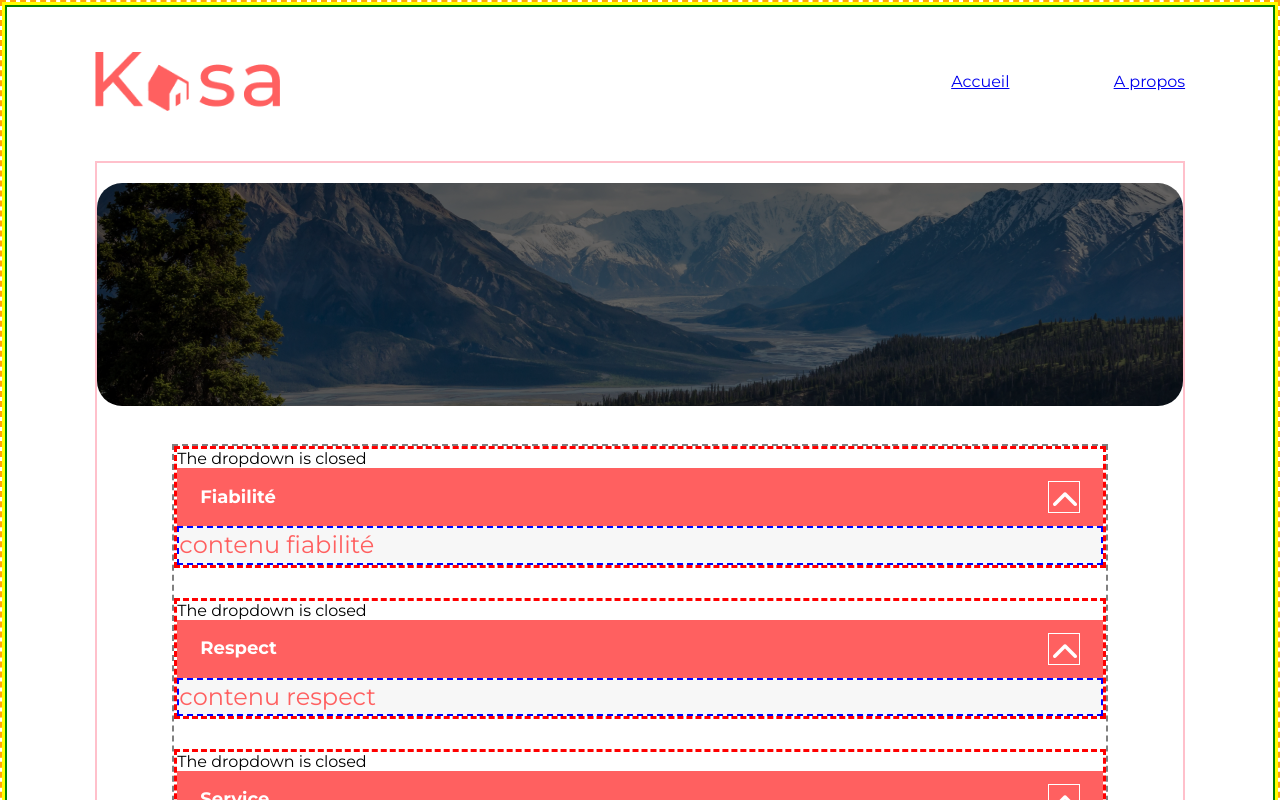
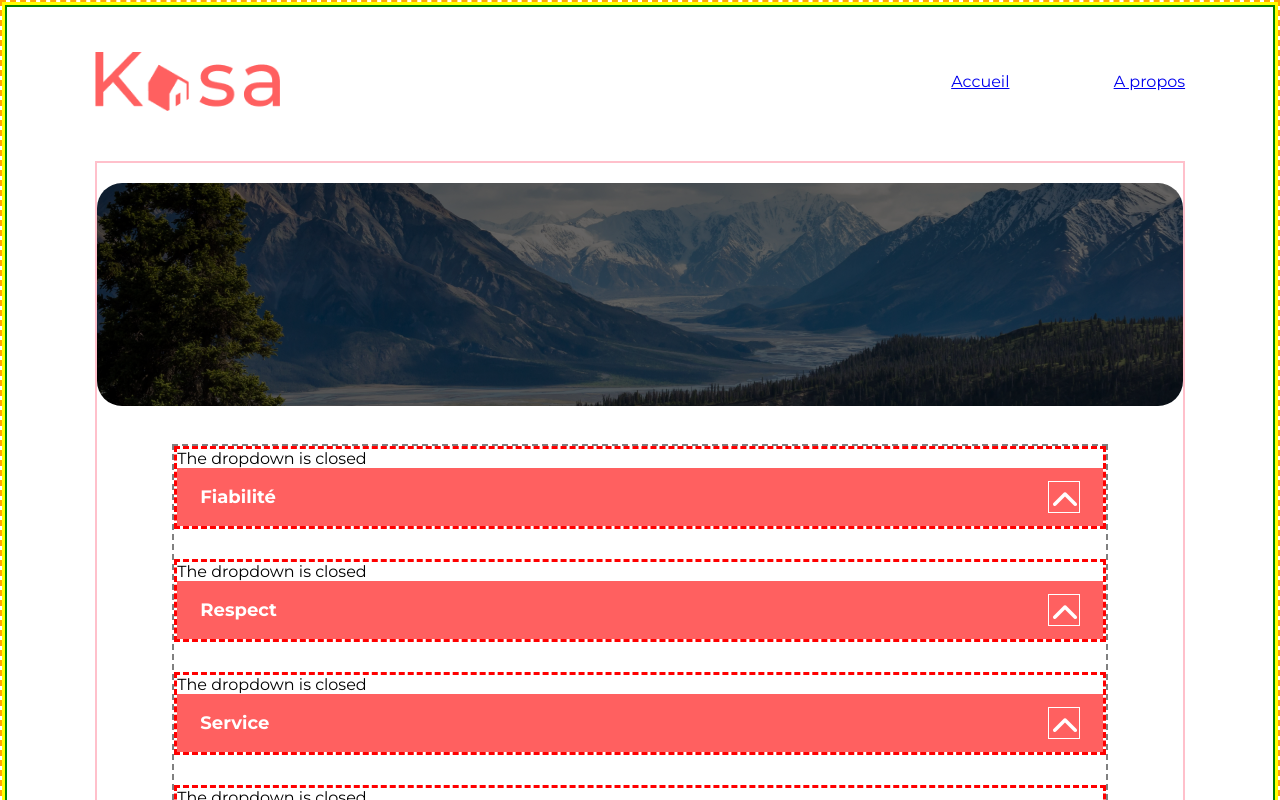
Before and after one commit to 7Flafleur/kasa, a React (Create React App) app: page /about in a window 1280 px wide. Shown: the top 800 px of the page. Built offline with nearby package versions, Linux system fonts and the light colour scheme.

Commit message:
8 apropos ready

```diff
--- a/src/components/Collapse.jsx
+++ b/src/components/Collapse.jsx
@@ -30,7 +30,7 @@ export default function Collapse(props){
             <div className="dropdown"><span className="keyword">{props.keyword}</span>
             <span className="icons" style={iconStyle} onClick={handleClick}></span>
             </div>
-            <li className="collapse_content">{props.content}</li>
+            <li className={`collapse_content ${isOpen? "visible" : "hidden"  }`}>{props.content}</li>
         </ul>
     )
 
--- a/src/styles/collapse.scss
+++ b/src/styles/collapse.scss
@@ -13,6 +13,7 @@
 }
 
 .collapse_content{
+
     border: blue dashed 2px;
     width:100%;
     margin:0;
@@ -24,6 +25,15 @@
     font-weight: 400;
     line-height: 142.6%;
 }
+
+.hidden{
+    display:none;
+}
+
+.visible {
+    display: block;
+}
+
 
 
 
```
